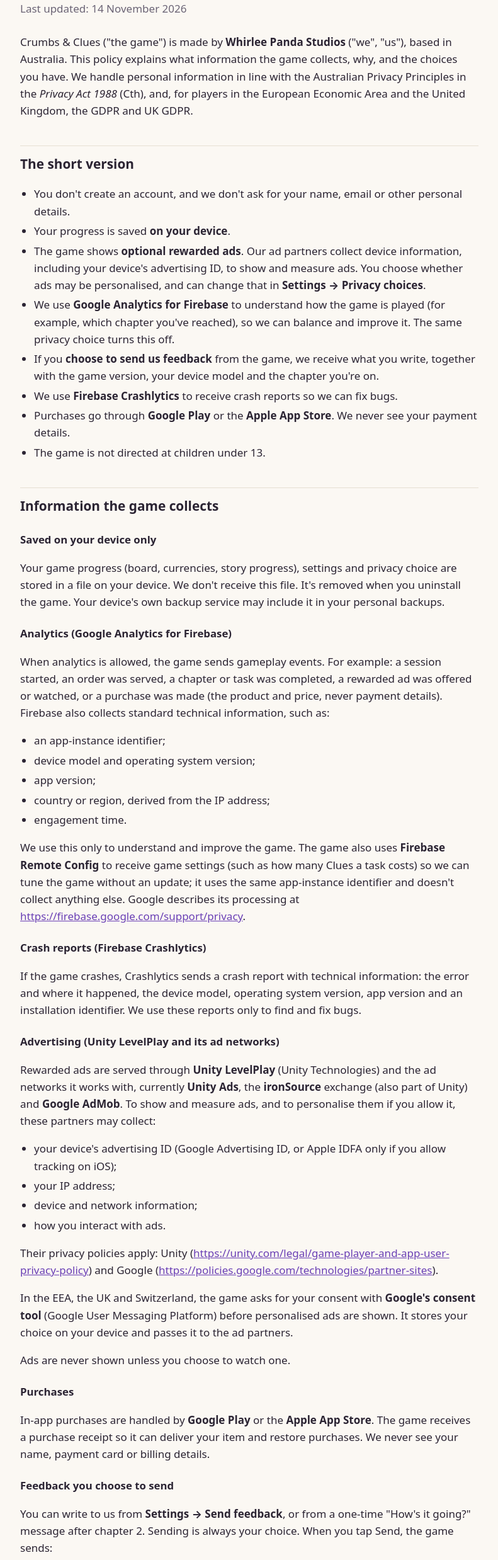
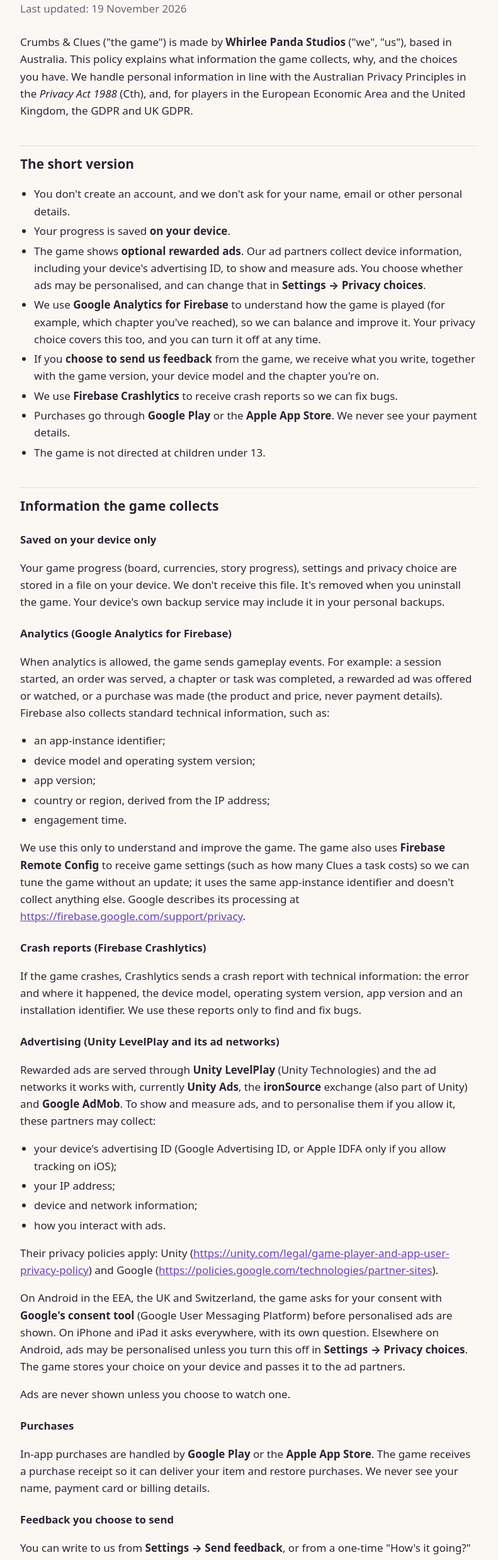
Before and after one commit to whirleepandastudios/whirleepandastudios.github.io, a plain HTML site: page crumbs-and-clues/privacy/index.html in a window 1280 px wide. Shown: the part 72-2549 px from the top of the page at 63% size, without its empty margins (244-1035 px from the left). Drawn offline with Linux system fonts and the light colour scheme.

Commit message:
Crumbs & Clues privacy policy: consent per platform and region, Remote Config legal basis (1.1.0 release)

```diff
--- a/crumbs-and-clues/privacy/index.html
+++ b/crumbs-and-clues/privacy/index.html
@@ -9,7 +9,7 @@
 <body>
 <main>
 <h1>Crumbs &amp; Clues: Privacy Policy</h1>
-<p class="meta">Last updated: 14 November 2026</p>
+<p class="meta">Last updated: 19 November 2026</p>
 
 <p>Crumbs &amp; Clues ("the game") is made by <strong>Whirlee Panda Studios</strong> ("we", "us"), based in Australia. This policy explains what information the game collects, why, and the choices you have. We handle personal information in line with the Australian Privacy Principles in the <em>Privacy Act 1988</em> (Cth), and, for players in the European Economic Area and the United Kingdom, the GDPR and UK GDPR.</p>
 
@@ -19,7 +19,7 @@
 <li>You don't create an account, and we don't ask for your name, email or other personal details.</li>
 <li>Your progress is saved <strong>on your device</strong>.</li>
 <li>The game shows <strong>optional rewarded ads</strong>. Our ad partners collect device information, including your device's advertising ID, to show and measure ads. You choose whether ads may be personalised, and can change that in <strong>Settings → Privacy choices</strong>.</li>
-<li>We use <strong>Google Analytics for Firebase</strong> to understand how the game is played (for example, which chapter you've reached), so we can balance and improve it. The same privacy choice turns this off.</li>
+<li>We use <strong>Google Analytics for Firebase</strong> to understand how the game is played (for example, which chapter you've reached), so we can balance and improve it. Your privacy choice covers this too, and you can turn it off at any time.</li>
 <li>If you <strong>choose to send us feedback</strong> from the game, we receive what you write, together with the game version, your device model and the chapter you're on.</li>
 <li>We use <strong>Firebase Crashlytics</strong> to receive crash reports so we can fix bugs.</li>
 <li>Purchases go through <strong>Google Play</strong> or the <strong>Apple App Store</strong>. We never see your payment details.</li>
@@ -63,7 +63,7 @@
 
 <p>Their privacy policies apply: Unity (<a href="https://unity.com/legal/game-player-and-app-user-privacy-policy">https://unity.com/legal/game-player-and-app-user-privacy-policy</a>) and Google (<a href="https://policies.google.com/technologies/partner-sites">https://policies.google.com/technologies/partner-sites</a>).</p>
 
-<p>In the EEA, the UK and Switzerland, the game asks for your consent with <strong>Google's consent tool</strong> (Google User Messaging Platform) before personalised ads are shown. It stores your choice on your device and passes it to the ad partners.</p>
+<p>On Android in the EEA, the UK and Switzerland, the game asks for your consent with <strong>Google's consent tool</strong> (Google User Messaging Platform) before personalised ads are shown. On iPhone and iPad it asks everywhere, with its own question. Elsewhere on Android, ads may be personalised unless you turn this off in <strong>Settings → Privacy choices</strong>. The game stores your choice on your device and passes it to the ad partners.</p>
 
 <p>Ads are never shown unless you choose to watch one.</p>
 
@@ -92,11 +92,12 @@
 
 <p>If you allow reminders, the game schedules <strong>local notifications</strong> on your device, for example when your energy is full. These are created on your device, and no data is sent anywhere for them. You can turn them off in the game's Settings or in your device settings.</p>
 
-<h2>Why we use it (legal bases for EEA/UK players)</h2>
+<h2>Why we use it (legal bases for EEA, UK and Swiss players)</h2>
 
 <ul>
 <li><strong>Personalised ads and analytics:</strong> your consent. You give or refuse it on first launch and can change it at any time.</li>
 <li><strong>Non-personalised ads, crash reports, fraud prevention and security:</strong> our legitimate interest in funding a free game and keeping it working.</li>
+<li><strong>Game settings (Firebase Remote Config):</strong> our legitimate interest in tuning the game without an update. It fetches game settings and uses no personal data beyond the app-instance identifier.</li>
 <li><strong>Purchases:</strong> to perform our contract with you (delivering what you bought).</li>
 <li><strong>Feedback:</strong> your choice to send it, and our legitimate interest in improving the game.</li>
 </ul>
@@ -104,7 +105,7 @@
 <h2>Your choices</h2>
 
 <ul>
-<li><strong>Personalised ads and analytics:</strong> on first launch the game asks whether you allow personalised ads and analytics (in the EEA, UK and Switzerland, through Google's consent tool). You can change this at any time in <strong>Settings → Privacy choices</strong>. If you decline, ads are still available but not personalised, and analytics collection is switched off.</li>
+<li><strong>Personalised ads and analytics:</strong> on Android in the EEA, the UK and Switzerland, the game asks for your consent on first launch through Google's consent tool, where you can allow ads personalisation and analytics separately. On iPhone and iPad the game asks everywhere, with one question that covers both. Elsewhere on Android, personalised ads and analytics are on unless you turn them off. You can change your choice at any time in <strong>Settings → Privacy choices</strong>. If you decline, ads are still available but not personalised, and analytics collection is switched off. Until your choice is known, the game sends no analytics: events from that first session stay on your device and are sent only if analytics is allowed, otherwise they're deleted.</li>
 <li><strong>iOS:</strong> the game asks for permission before using your device's advertising identifier for tracking (App Tracking Transparency). You can change this later in iOS Settings.</li>
 <li><strong>Android:</strong> you can reset or delete your advertising ID in your device settings.</li>
 <li><strong>Feedback:</strong> sending feedback is optional. To have feedback you sent deleted, email us with roughly when you sent it and what it said.</li>
```
